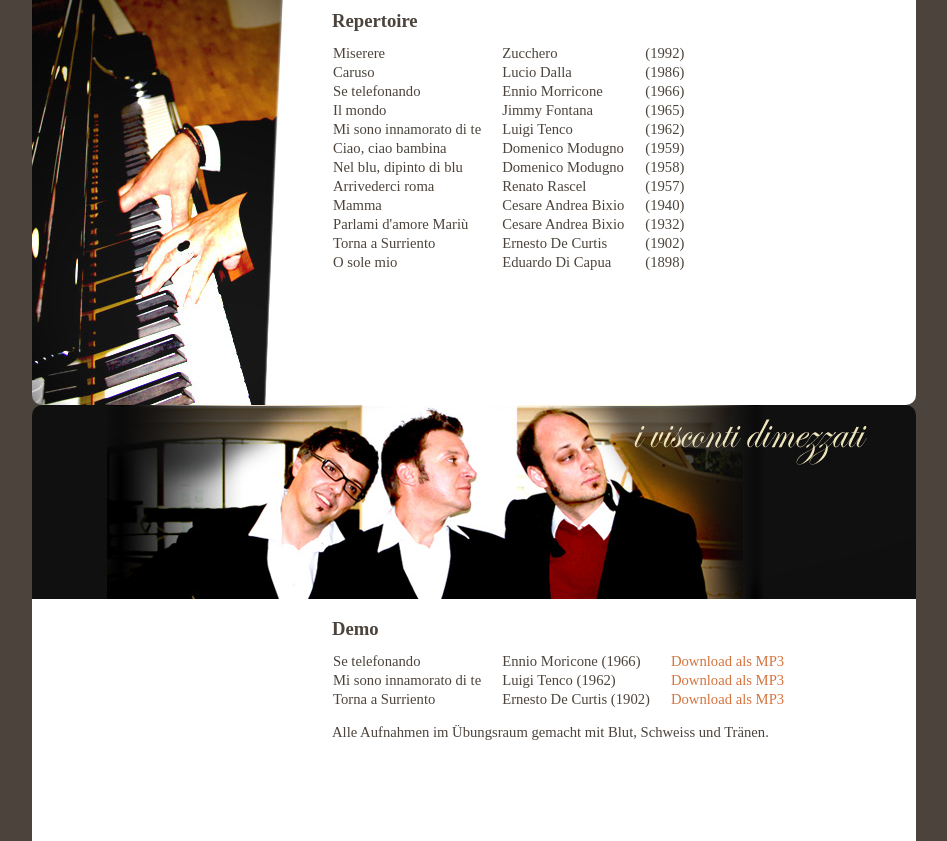
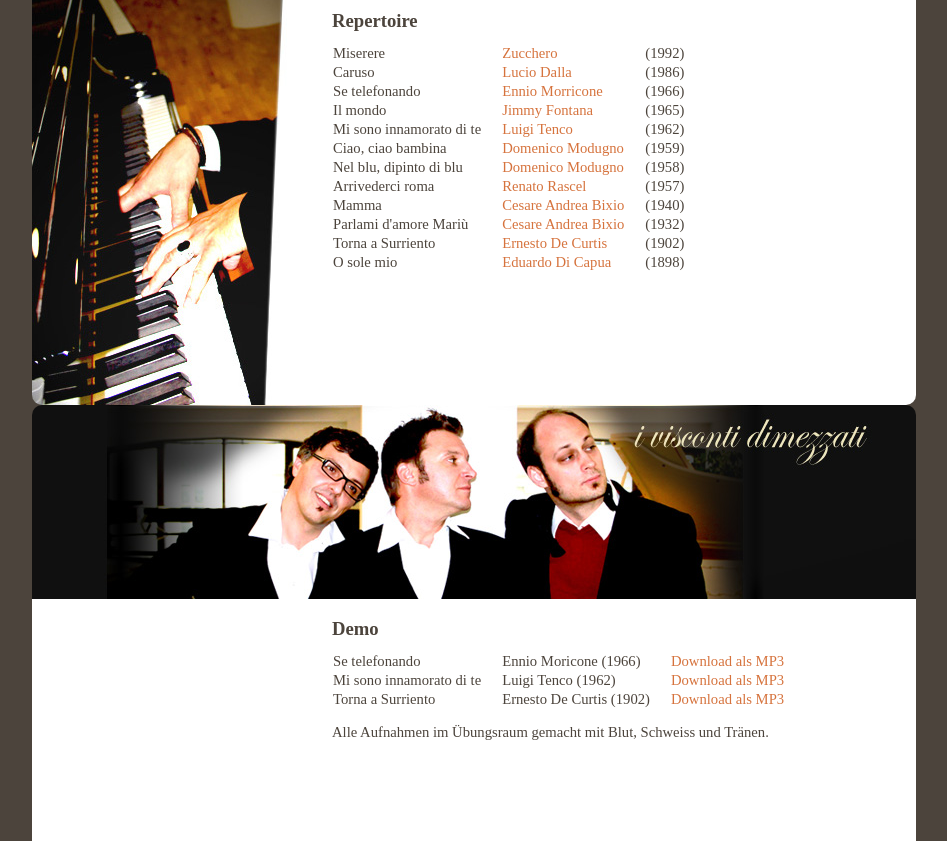
Before and after one commit to foyan/ViscontiDimezzati, a plain HTML site: page index.html in a window 1280 px wide. Shown: the part 1538-2379 px from the top of the page, without its empty margins (166-1113 px from the left). Drawn offline with nearby package versions, Linux system fonts and the light colour scheme; a script that the page names is missing.

Commit message:
Wissen wissen wissen

```diff
--- a/index.html
+++ b/index.html
@@ -78,18 +78,18 @@
 					<div class="scrollable twocol">
 						<h1>Repertoire</h1>
 						<table>
-							<tr><td>Miserere</td><td>Zucchero</td><td>(1992)</td></tr>
-							<tr><td>Caruso</td><td>Lucio Dalla</td><td>(1986)</td></tr>
-							<tr><td>Se telefonando</td><td>Ennio Morricone</td><td>(1966)</td></tr>
-							<tr><td>Il mondo</td><td>Jimmy Fontana</td><td>(1965)</td></tr>
-							<tr><td>Mi sono innamorato di te</td><td>Luigi Tenco</td><td>(1962)</td></tr>
-							<tr><td>Ciao, ciao bambina</td><td>Domenico Modugno</td><td>(1959)</td></tr>
-							<tr><td>Nel blu, dipinto di blu</td><td>Domenico Modugno</td><td>(1958)</td></tr>
-							<tr><td>Arrivederci roma</td><td>Renato Rascel</td><td>(1957)</td></tr>
-							<tr><td>Mamma</td><td>Cesare Andrea Bixio</td><td>(1940)</td></tr>
-							<tr><td>Parlami d'amore Mariù</td><td>Cesare Andrea Bixio</td><td>(1932)</td></tr>
-							<tr><td>Torna a Surriento</td><td>Ernesto De Curtis</td><td>(1902)</td></tr>
-							<tr><td>O sole mio</td><td>Eduardo Di Capua</td><td>(1898)</td></tr>
+							<tr><td>Miserere</td><td><a href="http://de.wikipedia.org/wiki/Zucchero" target="_blank">Zucchero</a></td><td>(1992)</td></tr>
+							<tr><td>Caruso</td><td><a href="http://de.wikipedia.org/wiki/Lucio_Dalla" target="_blank">Lucio Dalla</a></td><td>(1986)</td></tr>
+							<tr><td>Se telefonando</td><td><a href="http://de.wikipedia.org/wiki/Ennio_Morricone" target="_blank">Ennio Morricone</a></td><td>(1966)</td></tr>
+							<tr><td>Il mondo</td><td><a href="http://it.wikipedia.org/wiki/Jimmy_Fontana" target="_blank">Jimmy Fontana</a></td><td>(1965)</td></tr>
+							<tr><td>Mi sono innamorato di te</td><td><a href="http://de.wikipedia.org/wiki/Luigi_Tenco" target="_blank">Luigi Tenco</a></td><td>(1962)</td></tr>
+							<tr><td>Ciao, ciao bambina</td><td><a href="http://de.wikipedia.org/wiki/Domenico_Modugno" target="_blank">Domenico Modugno</a></td><td>(1959)</td></tr>
+							<tr><td>Nel blu, dipinto di blu</td><td><a href="http://de.wikipedia.org/wiki/Domenico_Modugno" target="_blank">Domenico Modugno</a></td><td>(1958)</td></tr>
+							<tr><td>Arrivederci roma</td><td><a href="http://it.wikipedia.org/wiki/Renato_Rascel" target="_blank">Renato Rascel</a></td><td>(1957)</td></tr>
+							<tr><td>Mamma</td><td><a href="http://it.wikipedia.org/wiki/Cesare_Andrea_Bixio" target="_blank">Cesare Andrea Bixio</a></td><td>(1940)</td></tr>
+							<tr><td>Parlami d'amore Mariù</td><td><a href="http://it.wikipedia.org/wiki/Cesare_Andrea_Bixio" target="_blank">Cesare Andrea Bixio</a></td><td>(1932)</td></tr>
+							<tr><td>Torna a Surriento</td><td><a href="http://nap.wikipedia.org/wiki/Ernesto_De_Curtis" target="_blank">Ernesto De Curtis</a></td><td>(1902)</td></tr>
+							<tr><td>O sole mio</td><td><a href="http://nap.wikipedia.org/wiki/Eduardo_Di_Capua" target="_blank">Eduardo Di Capua</a></td><td>(1898)</td></tr>
 							</tr>
 						</table>
 					</div>
```
